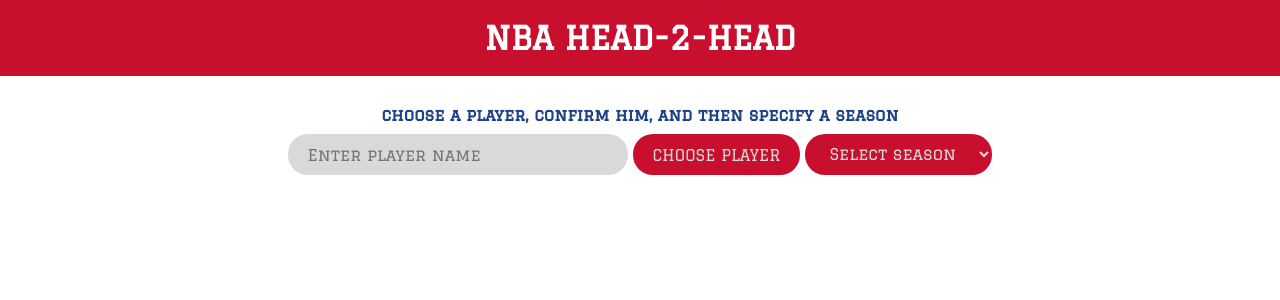
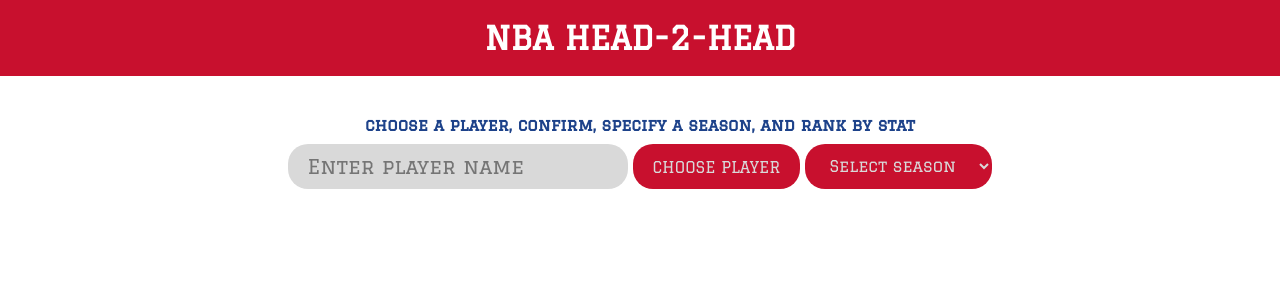
Before and after one commit to nico1831/NBA-Stats-App, a React (Vite) app: page / in a window 1280 px wide. Shown: the top 300 px of the page. Built offline with nearby package versions, Linux system fonts and the light colour scheme; a web font is replaced by a local one.

Commit message:
moved button and improved smaller screen functionality

```diff
--- a/src/App.css
+++ b/src/App.css
@@ -26,6 +26,10 @@
     padding: 20px; /* Adds spacing inside the header */
 }
 
+.not-header{
+  padding: 10px;
+}
+
 .instructions{
     color: #1D428A;
     font-size: 16px;
@@ -33,18 +37,25 @@
     margin-top: 30px;
 }
 
-form{
-    margin: 30px 0;
+.input-row{
+    margin: 10px auto;
     display: flex;
     gap: 5px;
     justify-content: center;
+    align-items: center;
+    flex-wrap: wrap; /* Allows wrapping of child elements */
     text-align: center;
-    margin-top: 10px;
+}
+
+form{
+  display: flex;
+  flex-wrap: wrap; /* Allows wrapping of child elements */
+  gap: 5px;
 }
 
 form input{
     width: 300px;
-    height: 41px;
+    height: 45px;
     background-color: #D9D9D9;
     color: black;
     border: 0;
@@ -53,7 +64,7 @@
     font-family: "Graduate", serif;
     font-weight: 10;
     font-style: normal;
-    font-size: 16px;
+    font-size: 20px;
 }
 
 form input:focus {
@@ -62,6 +73,7 @@
 }
 
 .red{
+    height: 45px;
     background-color: #C8102E;
     color: #D9D9D9;
     border-radius: 20px;
@@ -74,13 +86,58 @@
     cursor: pointer;
 }
 
+.rank-button-container{
+  display: flex;
+  justify-content: center;
+  align-content: center;
+  gap: 4px;
+  width: 320px;
+  height: 45px;
+  background-color: #C8102E;
+  color: #D9D9D9;
+  border-radius: 20px;
+  padding: 1.2px 20px;
+}
+
+.rank-button-container p{
+  margin-top: 15px;
+  text-transform: uppercase; /* Make text uppercase (optional) */
+}
+
+.rank-button-container select{
+  background-color: #D9D9D9;
+  color: #C8102E;
+  border: 0;
+  margin: 0;
+  height: 25px;
+  padding: 0 5px;
+  margin-top: 11px;
+  text-transform: uppercase; /* Make text uppercase (optional) */
+  text-align: center;
+}
+
+.rank-button-container select:focus {
+  border: none; /* Remove border when focused */
+  outline: none; /* Optional: Remove default focus outline */
+  margin: 0;
+  margin-top: 11px;
+}
+
+.scrollable-container {
+  overflow-x: auto; /* Enables horizontal scrolling */
+  overflow-y: hidden; /* No vertical scrolling */
+  width: 100%; /* Full width */
+}
+
 .grid-container {
+    text-align: center;
+    width: max-content; /* Ensure grid takes up only as much width as needed (added to make scroll bar when no space) */
     display: grid;
     gap: 0px;
     border: 0;
     border-radius: 110px;
-    margin: 40px 30px;
-  }
+    margin: 40px auto;
+}
 
   .grid-header {
     display: grid;
@@ -110,41 +167,3 @@
   .grid-cell {
     text-align: center;
   }
-
-  .rank-button-container{
-    display: flex;
-    justify-content: center;
-    align-content: center;
-    gap: 4px;
-    width: 320px;
-    background-color: #C8102E;
-    color: #D9D9D9;
-    margin: 40px auto; /*40px top and bottom; auto for left andd right to make it center*/
-    border-radius: 20px;
-    padding: 0 20px;
-  }
-
-  .rank-button-container p{
-    margin-top: 15px;
-    text-transform: uppercase; /* Make text uppercase (optional) */
-  }
-
-  .rank-button-container select{
-    background-color: #D9D9D9;
-    color: #C8102E;
-    border: 0;
-    margin: 0;
-    height: 25px;
-    padding: 0 5px;
-    margin-top: 11px;
-    text-transform: uppercase; /* Make text uppercase (optional) */
-    /* width: 105px; */
-    text-align: center;
-  }
-
-  .rank-button-container select:focus {
-    border: none; /* Remove border when focused */
-    outline: none; /* Optional: Remove default focus outline */
-    margin: 0;
-    margin-top: 11px;
-  }
--- a/src/App.jsx
+++ b/src/App.jsx
@@ -67,11 +67,6 @@
     setPlayersShownList(prev => [...prev].sort((a, b) => b[event.target.value] - a[event.target.value])); // ask chatgpt how this works ((1) prev and (2) how the sorting works)
   };
 
-  // async function rank() {
-  //   setRankIsClicked(true)
-  //   setPlayersShownList(prev => [...prev].sort((a, b) => b[attributeChosen] - a[attributeChosen])); // ask chatgpt how this works ((1) prev and (2) how the sorting works)
-  // }
-
   return (
     <>
       <main>
@@ -79,8 +74,9 @@
             <h1>NBA HEAD-2-HEAD</h1>
           </header>
 
-          <h3 className="instructions">choose a player, confirm him, and then specify a season</h3>
-
+          <div className="not-header">
+            <h3 className="instructions">choose a player, confirm, specify a season, and rank by stat</h3>
+            <div className="input-row">
               <form onSubmit={choosePlayer}>
                 <input
                   type="text"
@@ -106,12 +102,6 @@
                 </select>
               </form>
 
-        {playersShownList.length > 0 &&
-          <Players
-            playersShownList={playersShownList} attributes={attributes} header={header}
-          />
-        }
-
               {playersShownList.length > 1 &&
                 <div className="rank-button-container"> {/*will only be given option to compare once there are more than 1 ingredients*/}
                     <p>rank players by</p>
@@ -125,10 +115,16 @@
                             </option>
                         ))}
                     </select>
-              {/* <button onClick={props.rank}>stats</button> once this button is clicked, getRecipe from parent file is called (getRecipe takes in the ingredients array and sends them to the AI to make a recipe) */}
                 </div>
               }
+            </div>
 
+            {playersShownList.length > 0 &&
+            <Players
+              playersShownList={playersShownList} attributes={attributes} header={header}
+            />
+            }
+          </div>
         </main>
     </>
   )
--- a/src/Components/Players.jsx
+++ b/src/Components/Players.jsx
@@ -3,6 +3,7 @@
 export default function Players(props) { {/*syntax: note how props always has to be a parameter of the function when used*/}
 
     return (
+        <div className="scrollable-container">
             <div className="grid-container">
 
                 {/* Table Header */}
@@ -24,7 +25,7 @@
                     ))}
                 </div>
                 ))}
-
+            </div>
         </div>
     )
 }
```
Lines whose indentation alone changed are shown as unchanged.
